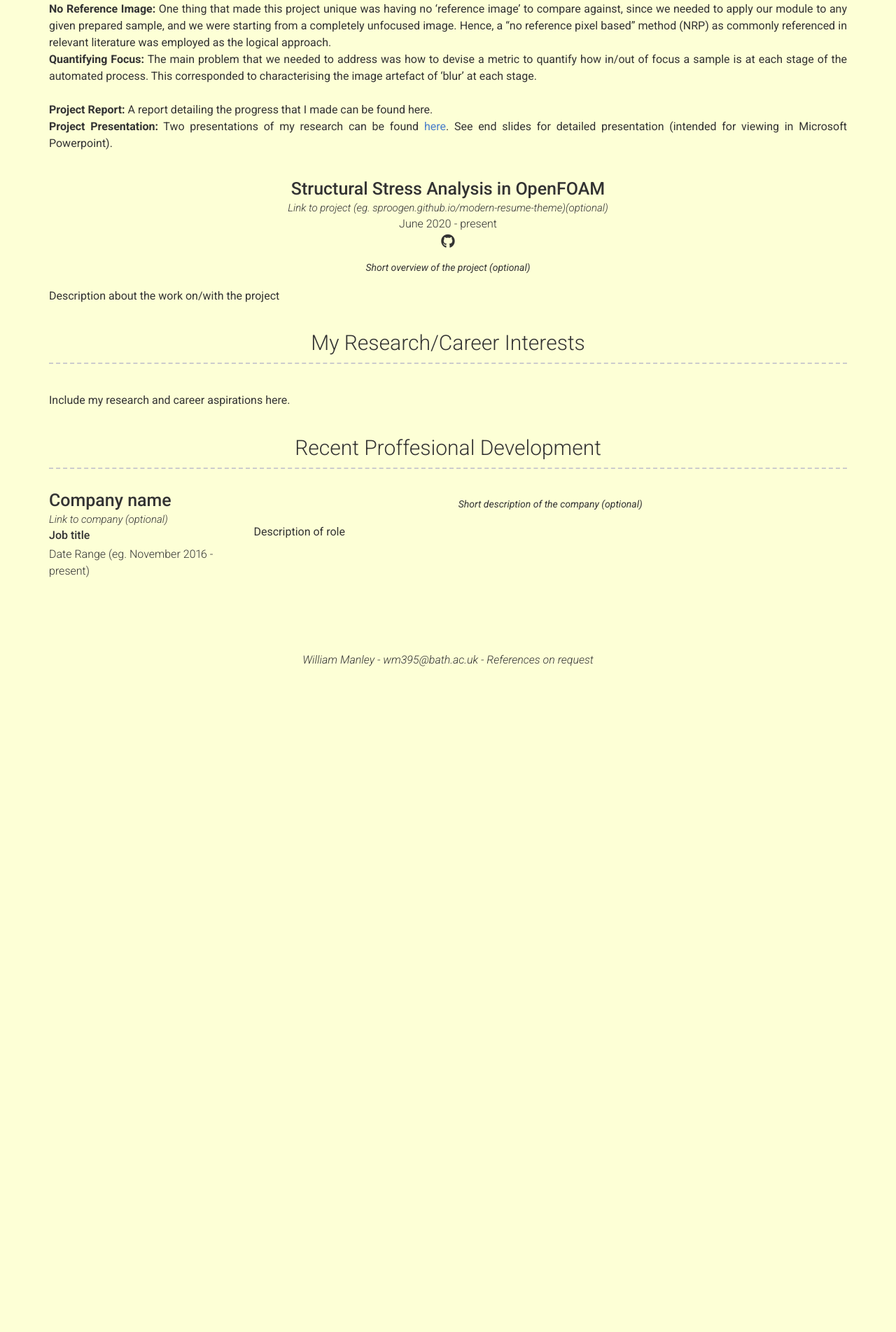
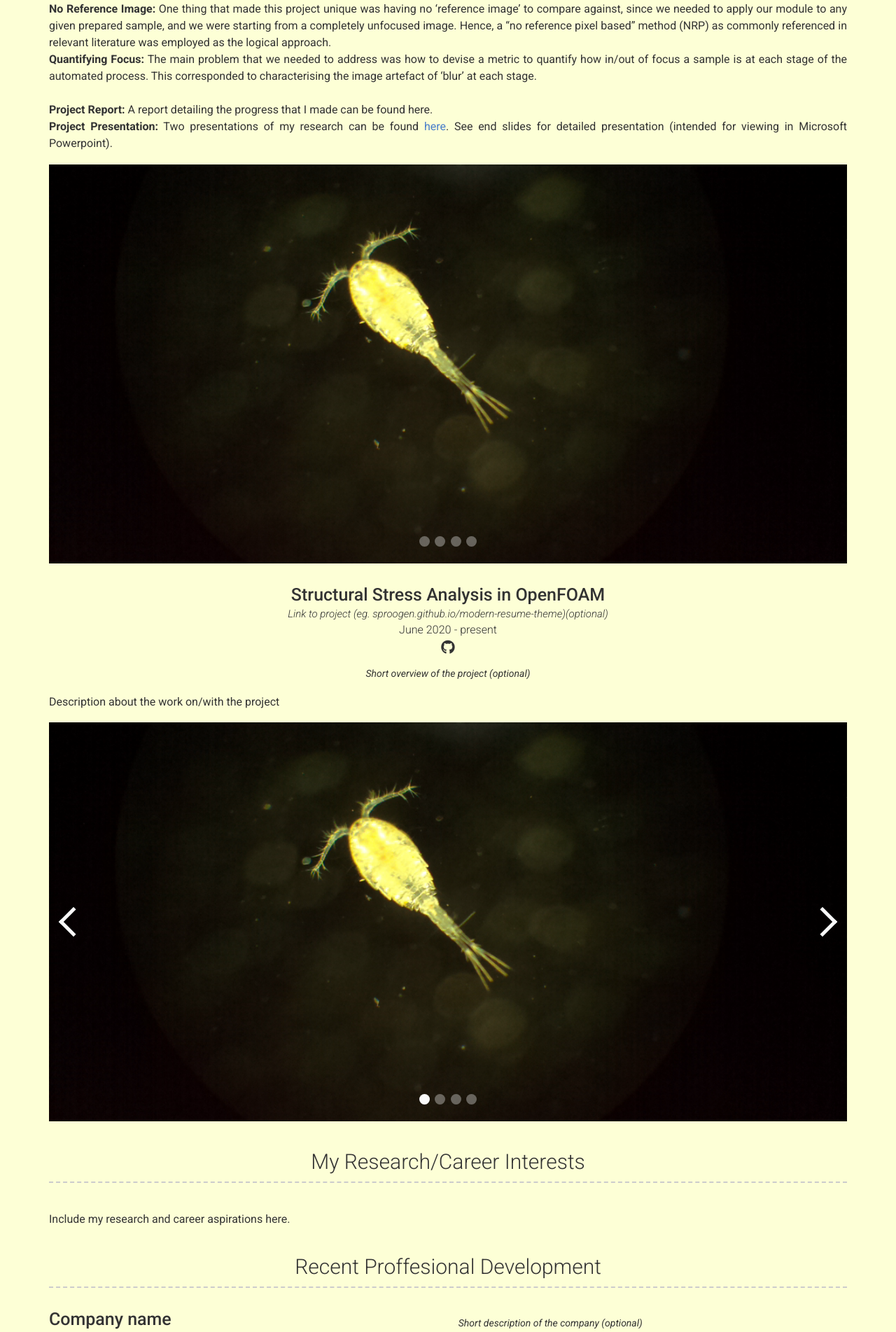
Before and after one commit to WilliamManley/WilliamManley.github.io, a Jekyll site: the page built from index.md, in a window 1280 px wide. Shown: the part 1237-3140 px from the top of the page at 70% size. Built offline with Jekyll 4.4.1, drawn with Linux system fonts in a browser that asks for light colours; nearby versions of some CDN libraries; before the commit the page ends 2200 px from its top, so only the background shows below that.

Commit message:
Add image carousel

```diff
--- /dev/null
+++ b/_data/carousel.yml
@@ -0,0 +1,5 @@
+images:
+  - image: /images/cyclops.png
+  - image: /uploads/drosophilla_wing.png
+  - image: /uploads/slider/onion_epidermis.png
+  - image: /uploads/slider/me.png
--- /dev/null
+++ b/_includes/carousel.html
@@ -0,0 +1,219 @@
+{% assign letterstring = "a,b,c,d,e,f,g,h,i,j,k,l,m,n" %}
+{% assign letters = letterstring | split: ',' %}
+
+<div class="carousel__holder">
+    <div class="carousel">
+        {% for item in site.data.carousel.images %}
+          <input class="carousel__activator" type="radio" name="carousel" id="{{ letters[forloop.index0] }}" {% if forloop.first %}checked="checked"{% endif %} />
+        {% endfor %}
+        {% for item in site.data.carousel.images %}
+          {% if forloop.index == forloop.length %}
+            {% assign nextindex = 0 %}
+          {% else %}
+            {% assign nextindex = forloop.index0 | plus: 1 %}
+          {% endif %}
+          {% assign nextletter = letters[nextindex] %}
+          {% if forloop.index0 == 0 %}
+            {% assign previndex = forloop.length | minus: 1 %}
+          {% else %}
+            {% assign previndex = forloop.index0 | minus: 1 %}
+          {% endif %}
+          {% assign prevletter = letters[previndex] %}
+          <div class="carousel__controls">
+              <label class="carousel__control carousel__control--backward" for="{{ prevletter }}"></label>
+              <label class="carousel__control carousel__control--forward" for="{{ nextletter }}"></label>
+          </div>
+        {% endfor %}
+        <div class="carousel__track">
+          <ul>
+            {% for item in site.data.carousel.images %}
+            <li class="carousel__slide" style="background-image: url('{{ item.image }}');"></li>
+            {% endfor %}
+          </ul>
+        </div>
+        <div class="carousel__indicators">
+            {% for item in site.data.carousel.images %}
+              <label class="carousel__indicator" for="{{ letters[forloop.index0] }}"></label>
+            {% endfor %}
+        </div>
+    </div>
+</div>
+
+<style>
+.carousel__holder {width: 100%; position: relative; padding-bottom: {{ include.height }}{{ include.unit }}; margin: 1rem 0 1rem;}
+.carousel {
+  height: 100%;
+  width: 100%;
+  overflow: hidden;
+  text-align: center;
+  position: absolute;
+  padding: 0;
+}
+.carousel__controls,
+.carousel__activator {
+  display: none;
+}
+{% for item in site.data.carousel.images %}
+.carousel__activator:nth-of-type({{ forloop.index }}):checked ~ .carousel__track {
+  -webkit-transform: translateX(-{{ forloop.index0 }}00%);
+          transform: translateX(-{{ forloop.index0 }}00%);
+}
+.carousel__activator:nth-of-type({{ forloop.index }}):checked ~ .carousel__slide:nth-of-type({{ forloop.index }}) {
+  transition: opacity 0.5s, -webkit-transform 0.5s;
+  transition: opacity 0.5s, transform 0.5s;
+  transition: opacity 0.5s, transform 0.5s, -webkit-transform 0.5s;
+  top: 0;
+  left: 0;
+  right: 0;
+  opacity: 1;
+  -webkit-transform: scale(1);
+          transform: scale(1);
+}
+.carousel__activator:nth-of-type({{ forloop.index }}):checked ~ .carousel__controls:nth-of-type({{ forloop.index }}) {
+  display: block;
+  opacity: 1;
+}
+.carousel__activator:nth-of-type({{ forloop.index }}):checked ~ .carousel__indicators .carousel__indicator:nth-of-type({{ forloop.index }}) {
+  opacity: 1;
+}
+{% endfor %}
+
+.carousel__control {
+  height: 30px;
+  width: 30px;
+  margin-top: -15px;
+  top: 50%;
+  position: absolute;
+  display: block;
+  cursor: pointer;
+  border-width: 5px 5px 0 0;
+  border-style: solid;
+  border-color: #fafafa;
+  opacity: 0.35;
+  opacity: 1;
+  outline: 0;
+  z-index: 3;
+}
+.carousel__control:hover {
+  opacity: 1;
+}
+.carousel__control--backward {
+  left: 20px;
+  -webkit-transform: rotate(-135deg);
+          transform: rotate(-135deg);
+}
+.carousel__control--forward {
+  right: 20px;
+  -webkit-transform: rotate(45deg);
+          transform: rotate(45deg);
+}
+.carousel__indicators {
+  position: absolute;
+  bottom: 20px;
+  width: 100%;
+  text-align: center;
+}
+.carousel__indicator {
+  height: 15px;
+  width: 15px;
+  border-radius: 100%;
+  display: inline-block;
+  z-index: 2;
+  cursor: pointer;
+  opacity: 0.35;
+  margin: 0 2.5px 0 2.5px;
+}
+.carousel__indicator:hover {
+  opacity: 0.75;
+}
+.carousel__track {
+  position: absolute;
+  top: 0;
+  right: 0;
+  bottom: 0;
+  left: 0;
+  padding: 0;
+  margin: 0;
+  transition: -webkit-transform 0.5s ease 0s;
+  transition: transform 0.5s ease 0s;
+  transition: transform 0.5s ease 0s, -webkit-transform 0.5s ease 0s;
+}
+.carousel__track .carousel__slide {
+  display: block;
+  top: 0;
+  left: 0;
+  right: 0;
+  opacity: 1;
+}
+{% for item in site.data.carousel.images %}
+.carousel__track .carousel__slide:nth-of-type({{ forloop.index }}) {
+  -webkit-transform: translateX({{ forloop.index0 }}00%);
+          transform: translateX({{ forloop.index0 }}00%);
+}
+{% endfor %}
+
+.carousel--scale .carousel__slide {
+  -webkit-transform: scale(0);
+          transform: scale(0);
+}
+.carousel__slide {
+  height: 100%;
+  position: absolute;
+  opacity: 0;
+  overflow: hidden;
+}
+.carousel__slide .overlay {height: 100%;}
+.carousel--thumb .carousel__indicator {
+  height: 30px;
+  width: 30px;
+}
+.carousel__indicator {
+  background-color: #fafafa;
+}
+{% for item in site.data.carousel.images %}
+.carousel__slide:nth-of-type({{ forloop.index }}),
+.carousel--thumb .carousel__indicators .carousel__indicator:nth-of-type({{ forloop.index }}) {
+  background-size: cover;
+  background-position: center;
+}
+{% endfor %}
+</style>
+
+<script>
+  function isVisible(el) {
+        while (el) {
+            if (el === document) {
+                return true;
+            }
+
+            var $style = window.getComputedStyle(el, null);
+
+            if (!el) {
+                return false;
+            } else if (!$style) {
+                return false;
+            } else if ($style.display === 'none') {
+                return false;
+            } else if ($style.visibility === 'hidden') {
+                return false;
+            } else if (+$style.opacity === 0) {
+                return false;
+            } else if (($style.display === 'block' || $style.display === 'inline-block') &&
+                $style.height === '0px' && $style.overflow === 'hidden') {
+                return false;
+            } else {
+                return $style.position === 'fixed' || isVisible(el.parentNode);
+            }
+        }
+  }
+  {% if include.duration %}
+  setInterval(function(){
+    var j=0;
+    var elements = document.querySelectorAll('.carousel__control--forward');
+    for(i=(elements.length - 1);i>-1;i--) {
+      if(isVisible(elements[i])) j=i;
+    }
+    elements[j].click();
+  },{{ include.duration }}000);
+  {% endif %}
+</script>
--- a/_includes/projects.html
+++ b/_includes/projects.html
@@ -2,5 +2,6 @@
   <h3>{{ site.projects_title | default: "Projects" }}</h3>
   {% for project in site.data.projects %}
     {% include {{ project.layout | default: 'left' | append: ".html" }} item=project %}
+    {% include carousel.html height="50" unit="%" duration="7" %}
   {% endfor %}
 </div>
```
Also changed, not shown: images/drosophilla_wing.png (added), images/onion_epidermis.png (added).
